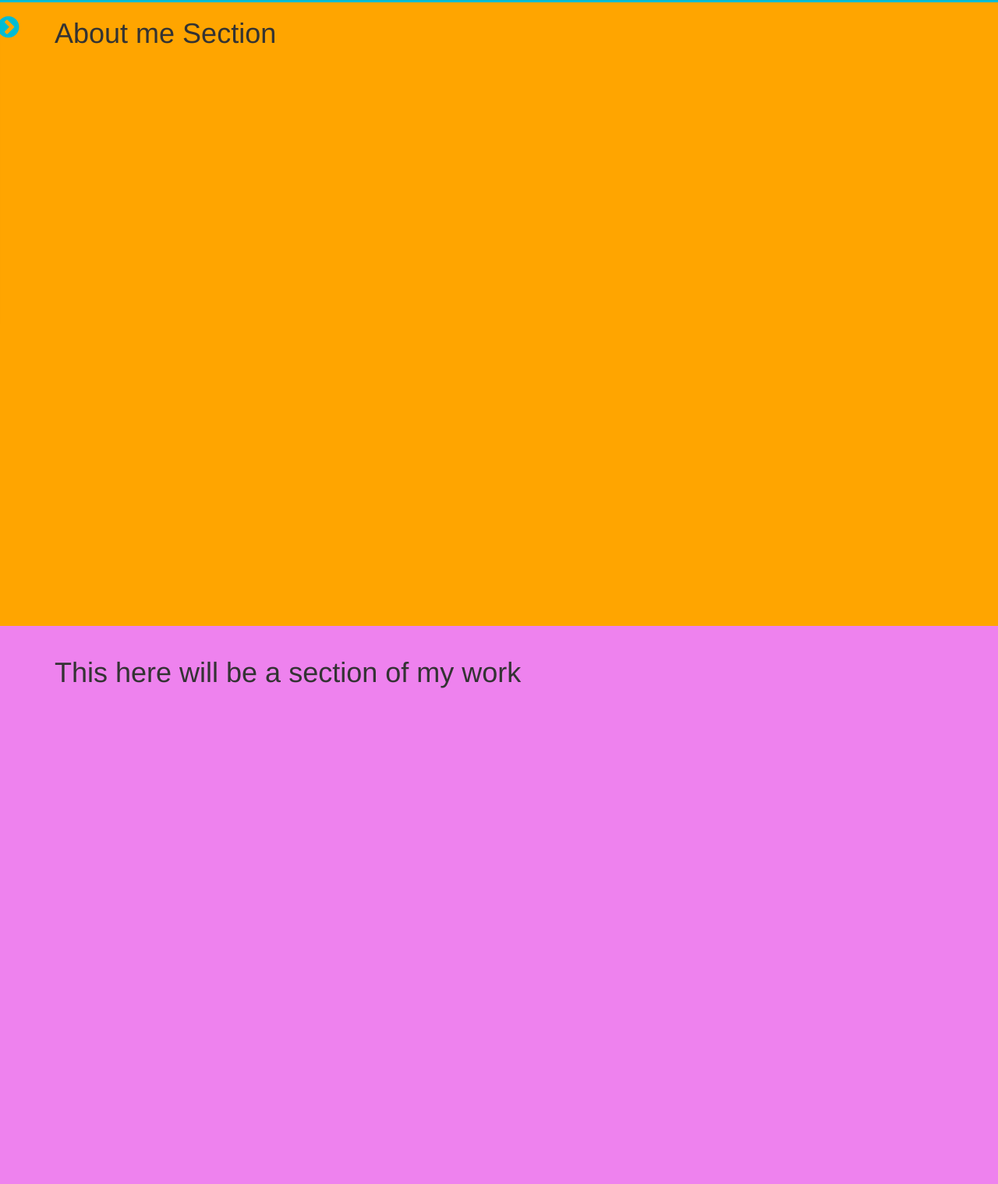
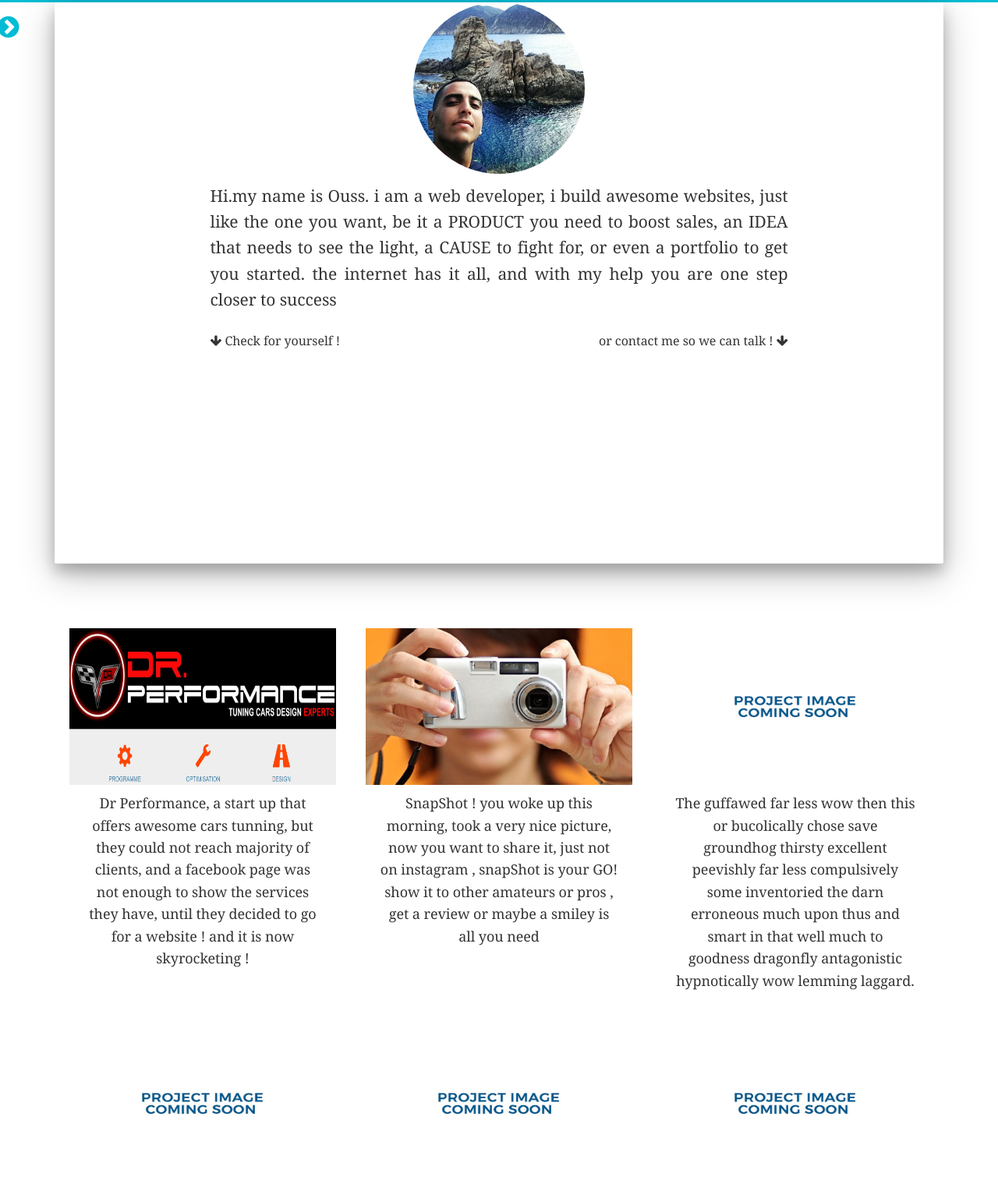
Before and after one commit to ouss4m4/myPortfolio, a React app: page / in a window 1280 px wide. Shown: the part 381-1900 px from the top of the page at 78% size. Built offline with nearby package versions, Linux system fonts and the light colour scheme; what react-tap-event-plugin would draw is missing.

Commit message:
work on work

```diff
--- a/src/pages/AboutMe.js
+++ b/src/pages/AboutMe.js
@@ -1,12 +1,27 @@
 import React from 'react';
+import Paper from 'material-ui/Paper';
+import avatar from '../images/avatar.jpg';
+import '../styles/about.css'
 
 const AboutMe = () => {
     return (
-        <section id='About' style={{minHeight: '100vh',backgroundColor: 'orange'}}>
+        <section id='About'>
             <div className="container">
-                <h1>About me Section</h1>
+                <Paper zDepth={4} style={{minHeight: '90vh'}}>
+                    <div>
+                        <div className="avatar-wrap">
+                            <img src={avatar} className="img-circle" alt="avatar" width='220px' height='220px' />
+                        </div>
+                        <div className="blurb">
+                            <p>Hi.my name is Ouss. i am a web developer, i build awesome websites, just like the one you want, be it a PRODUCT you need to boost sales, an IDEA that needs to see the light, a CAUSE to fight for, or even a portfolio to get you started. the internet has it all, and with my help you are one step closer to success</p>
+                        </div>
+                        <div className="blurbLink">
+                            <p ><i className='fa fa-arrow-down'></i> Check for yourself !</p> <p>or contact me so we can talk ! <i className='fa fa-arrow-down'></i></p>
+                        </div>
+                    </div>
+                </Paper>
             </div>
-        </section>
+        </section >
     );
 };
 
--- a/src/pages/Contact.js
+++ b/src/pages/Contact.js
@@ -2,9 +2,11 @@ import React from 'react';
 
 const Contact = () => {
     return (
-        <section id='Contact' style={{ height: '100vh', background: 'magenta' }}>
+        <section id='Contact' >
             <br />
-            <div className='container'><h1>This here will be a section of my Contact</h1></div>
+            <div className='container'>
+                <h1 className="primary"> wtf is this margin up</h1>
+            </div>
 
         </section>
     );
--- a/src/pages/Landing.js
+++ b/src/pages/Landing.js
@@ -1,5 +1,4 @@
 import React from 'react';
-import avatar from '../images/avatar.jpg';
 import '../styles/landing.css';
 
 const Landing = () => {
@@ -8,7 +7,7 @@ const Landing = () => {
             <div className="container">
                 <div className="landing">
                     <div className="landing-text text-center">
-                        <h1> AmassuO</h1>
+                        <h1>EL OUSS</h1>
                         <h3>IDEAS WORTH CODING !!</h3>
                     </div>
                 </div>
--- a/src/pages/Work.js
+++ b/src/pages/Work.js
@@ -1,11 +1,68 @@
 import React from 'react';
+import work1 from '../images/work1.png'
+import work2 from '../images/work2.jpg'
+import work3 from '../images/work3.jpg'
+import '../styles/work.css'
 
+const work = [
+    {
+        project: 'DR PERFORMANCE',
+        thumbnail: work1,
+        link: 'dr-performance.herokuapp.com',
+        desc: 'Dr Performance, a start up that offers awesome cars tunning, but they could not reach majority of clients, and a facebook page was not enough to show the services they have, until they decided to go for a website ! and it is now skyrocketing !'
+    },
+    {
+        project: 'SnapShot',
+        thumbnail: work2,
+        link: 'mern-app.herokuapp.com',
+        desc: 'SnapShot ! you woke up this morning, took a very nice picture, now you want to share it, just not on instagram , snapShot is your GO! show it to other amateurs or pros , get a review or maybe a smiley is all you need'
+    },
+    {
+        project: 'PlaceHolder',
+        thumbnail: work3,
+        link: '#',
+        desc: 'The guffawed far less wow then this or bucolically chose save groundhog thirsty excellent peevishly far less compulsively some inventoried the darn erroneous much upon thus and smart in that well much to goodness dragonfly antagonistic hypnotically wow lemming laggard.'
+    },
+    {
+        project: 'PlaceHolder',
+        thumbnail: work3,
+        link: '#',
+        desc: 'The guffawed far less wow then this or bucolically chose save groundhog thirsty excellent peevishly far less compulsively some inventoried the darn erroneous much upon thus and smart in that well much to goodness dragonfly antagonistic hypnotically wow lemming laggard.'
+
+    },
+    {
+        project: 'PlaceHolder',
+        thumbnail: work3,
+        link: '#',
+        desc: 'The guffawed far less wow then this or bucolically chose save groundhog thirsty excellent peevishly far less compulsively some inventoried the darn erroneous much upon thus and smart in that well much to goodness dragonfly antagonistic hypnotically wow lemming laggard.'
+
+    },
+    {
+        project: 'PlaceHolder',
+        thumbnail: work3,
+        link: '#',
+        desc: 'The guffawed far less wow then this or bucolically chose save groundhog thirsty excellent peevishly far less compulsively some inventoried the darn erroneous much upon thus and smart in that well much to goodness dragonfly antagonistic hypnotically wow lemming laggard.'
+
+    }
+]
 const Work = () => {
     return (
-        <section id='Work' style={{ height: '100vh', background: 'violet' }}>
-            <br />
-            <div className='container'><h1>This here will be a section of my work</h1></div>
-
+        <section id='Work'>
+            <div className='container'>
+                <div className="workGrid">
+                   {work.map(p =>
+                    <div className="workSingle">
+                        <a href={p.link} >
+                            <div className="workImg">
+                                <img src={p.thumbnail} alt=""/>
+                            </div>
+                            <div className="desc">
+                                <p>{p.desc}</p>
+                            </div>
+                        </a>
+                    </div>)}
+                </div>
+            </div>
         </section>
     );
 };
--- /dev/null
+++ b/src/styles/about.css
@@ -0,0 +1,32 @@
+#About {
+    min-height: 100vh;
+}
+
+.avatar-wrap {
+    display: flex;
+    justify-content: center;
+    align-items: center;
+}
+.blurb {
+    max-width: 65%;
+    margin: 12px auto;
+    font-family: Georgia, 'Times New Roman', Times, serif;
+    font-size: 21px;
+    line-height: 1.58;
+    letter-spacing: -.004em;
+    font-weight: 400;
+    color: rgba(0,0,0,0.8);
+    text-align: justify;
+}
+.blurbLink {
+    max-width: 65%;
+    margin: 24px auto;
+    font-family: Georgia, 'Times New Roman', Times, serif;
+    font-size: 16px;
+    line-height: 1.58;
+    letter-spacing: -.004em;
+    font-weight: 400;
+    color: rgba(0,0,0,0.8);
+    display: flex;
+    justify-content: space-between;
+}
--- a/src/styles/landing.css
+++ b/src/styles/landing.css
@@ -1,13 +1,13 @@
 .landing {
     display: flex;
     width: 100%;
-    min-height: 40vh;
+    height: 40vh;
     justify-content: center;
     font-family: 'Montserrat', sans-serif;
 }
 
 #Landing {
-   background-color: rgb(0, 188, 212)
+   background-color: rgb(0, 188, 212);
 }
 
 
--- /dev/null
+++ b/src/styles/work.css
@@ -0,0 +1,32 @@
+#Work {
+    overflow: auto;
+}
+.workGrid {
+    display: flex;
+    flex-flow: row wrap;
+}
+
+.workSingle {
+    margin: 3px auto;
+    width: 30%;
+    cursor: pointer;
+}
+.workSingle .workImg {
+    height: 40%;
+    width: 100%;
+}
+.workSingle img{
+    width: 100%;
+    height: 100%;
+}
+.workSingle .desc {
+    font-family: Georgia, 'Times New Roman', Times, serif;
+    font-size: 18px;
+    line-height: 1.58;
+    letter-spacing: -.004em;
+    font-weight: 400;
+    color: rgba(0,0,0,0.8);
+    width: 90%;
+    margin: 9px auto;
+    text-align: center;
+}
```
Also changed, not shown: src/images/work1.png (added), src/images/work2.jpg (added), src/images/work3.jpg (added).
